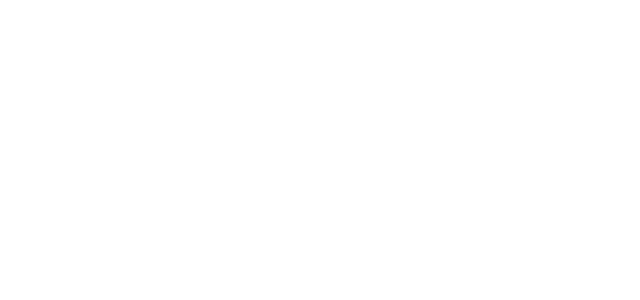
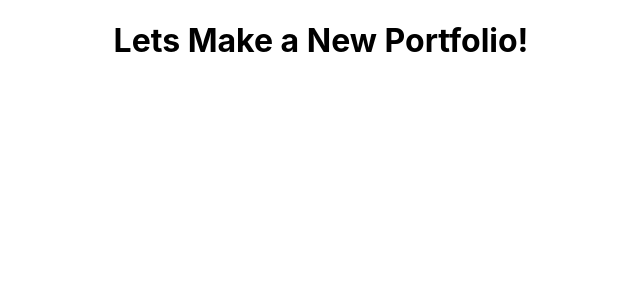
Before and after one commit to lukelin1991/Luke_new_portfolio_app, a React (Create React App) app: page / in a window 1280 px wide. Shown: the top 300 px of the page, without its empty margins (319-959 px from the left). Built offline with nearby package versions, Linux system fonts and the light colour scheme.

Commit message:
created contact component

```diff
--- a/src/App.js
+++ b/src/App.js
@@ -2,7 +2,11 @@ import React from "react";
 import "./App.css";
 
 function App() {
-  return <div className="App"></div>;
+  return (
+    <div className="App">
+      <h1>Lets Make a New Portfolio!</h1>
+    </div>
+  );
 }
 
 export default App;
```
Also changed, not shown: src/Components/Contact.jsx (added, +15 -0 lines), src/Components/About.jsx (added).
